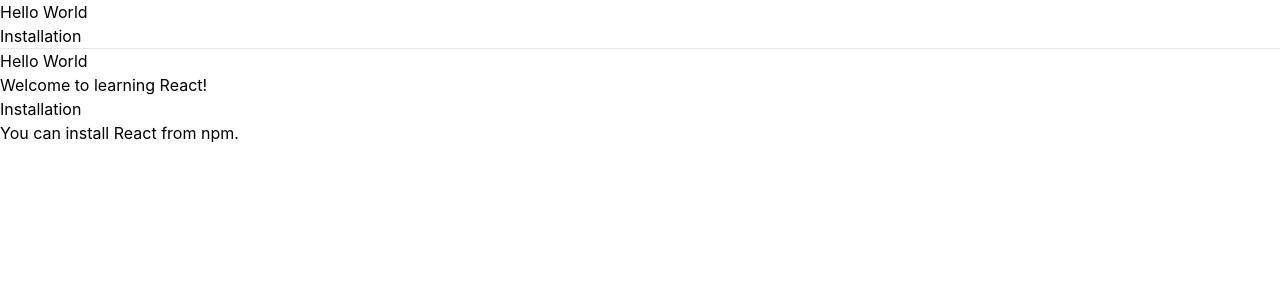
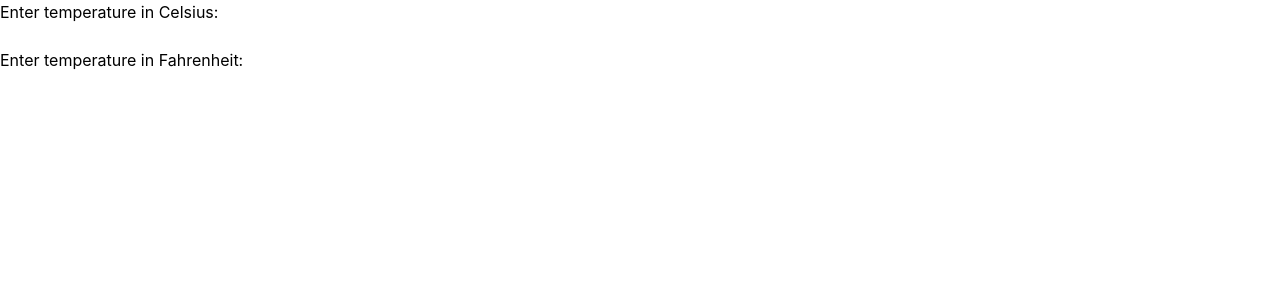
Before and after one commit to yasin1376/react-todo-app, a React (Create React App) app: page / in a window 1280 px wide. Shown: the top 300 px of the page. Built offline with nearby package versions, Linux system fonts and the light colour scheme.

Commit message:
c and f degreee done

```diff
--- a/src/index.js
+++ b/src/index.js
@@ -7,37 +7,92 @@
 
 const root = ReactDOM.createRoot(document.getElementById('root'));
 
-function Blog(props) {
-  const sidebar = (
-    <ul>
-      {props.posts.map((post) =>
-        <li key={post.id}>
-          {post.title}
-        </li>
-      )}
-    </ul>
-  );
-  const content = props.posts.map((post) =>
-    <div key={post.id}>
-      <h3>{post.title}</h3>
-      <p>{post.content}</p>
-    </div>
-  );
-  return (
-    <div>
-      {sidebar}
-      <hr />
-      {content}
-    </div>
-  );
+function tryConvert(temperature, convert) {
+  const input = parseFloat(temperature);
+  if (Number.isNaN(input)) {
+    return '';
+  }
+  const output = convert(input);
+  const rounded = Math.round(output * 1000) / 1000;
+  return rounded.toString();
 }
 
-const posts = [
-  {id: 1, title: 'Hello World', content: 'Welcome to learning React!'},
-  {id: 2, title: 'Installation', content: 'You can install React from npm.'}
-];
+class TemperatureInput extends React.Component {
+  constructor(props) {
+    super(props);
+    this.handleChange = this.handleChange.bind(this);
+  }
 
-root.render(<Blog posts={posts} />);
+  handleChange(e) {
+    this.props.onTemperatureChange(e.target.value);
+  }
+
+  render() {
+    const temperature = this.props.temperature;
+    const scale = this.props.scale;
+    return (
+      <fieldset>
+        <legend>Enter temperature in {scaleNames[scale]}:</legend>
+        <input value={temperature}
+               onChange={this.handleChange} />
+      </fieldset>
+    );
+  }
+}
+
+const scaleNames = {
+  c: 'Celsius',
+  f: 'Fahrenheit'
+};
+
+function toCelsius(fahrenheit) {
+  return (fahrenheit - 32) * 5 / 9;
+}
+
+function toFahrenheit(celsius) {
+  return (celsius * 9 / 5) + 32;
+}
+
+
+class Calculator extends React.Component {
+  constructor(props) {
+    super(props);
+    this.handleCelsiusChange = this.handleCelsiusChange.bind(this);
+    this.handleFahrenheitChange = this.handleFahrenheitChange.bind(this);
+    this.state = {temperature: '', scale: 'c'};
+  }
+
+  handleCelsiusChange(temperature) {
+    this.setState({scale: 'c', temperature});
+  }
+
+  handleFahrenheitChange(temperature) {
+    this.setState({scale: 'f', temperature});
+  }
+
+  render() {
+    const scale = this.state.scale;
+    const temperature = this.state.temperature;
+    const celsius = scale === 'f' ? tryConvert(temperature, toCelsius) : temperature;
+    const fahrenheit = scale === 'c' ? tryConvert(temperature, toFahrenheit) : temperature;
+
+    return (
+      <div>
+        <TemperatureInput
+          scale="c"
+          temperature={celsius}
+          onTemperatureChange={this.handleCelsiusChange} />
+        <TemperatureInput
+          scale="f"
+          temperature={fahrenheit}
+          onTemperatureChange={this.handleFahrenheitChange} />
+      </div>
+    );
+  }
+}
+
+root.render(<Calculator />);
+
 // root.render(
 //   <React.StrictMode>
 //     <App />
```
